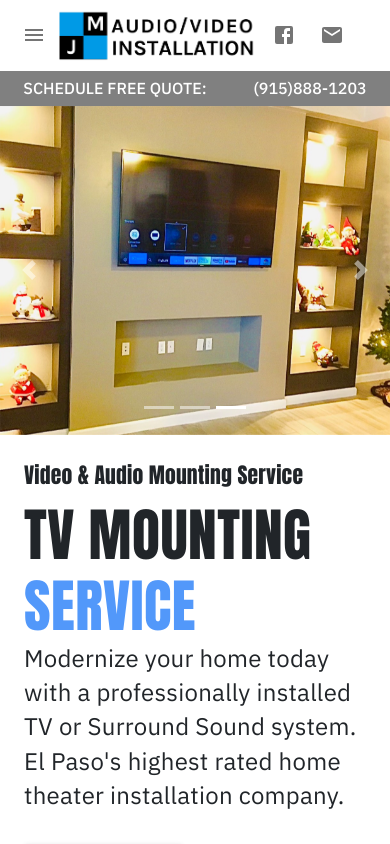
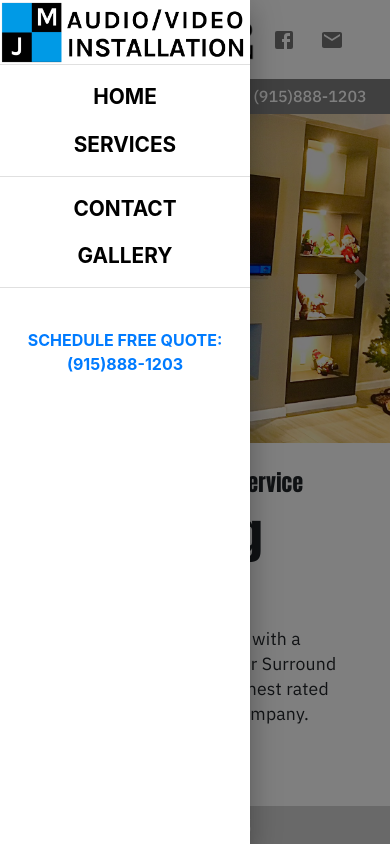
Before and after one commit to noelloera/business_template_1, a React (Create React App) app: page / in a window 390 px wide. Both pictures are taken after a click on the button 33 px from the left and 35 px from the top of the page. Shown: the top 844 px of the page. Built offline with nearby package versions, Linux system fonts and the light colour scheme.

Commit message:
Added the Drawer Component
-Added the Drawer component which is attached to the App Bar which allows you to navigate the website
-Added Links which add contact information to the website
-Changed some styling in the Components for mobile responsiveness

```diff
--- a/package.json
+++ b/package.json
@@ -13,6 +13,7 @@
     "react-bootstrap": "^1.4.3",
     "react-dom": "^17.0.1",
     "react-scripts": "4.0.1",
+    "react-scroll": "^1.8.1",
     "typeface-anton": "^1.1.13",
     "typeface-ibm-plex-sans": "^1.1.13",
     "web-vitals": "^0.2.4"
--- a/src/App.js
+++ b/src/App.js
@@ -7,12 +7,14 @@ import "bootstrap/dist/css/bootstrap.css";
 import Navigation from "./components/Navigation";
 import CarouselComp from "./components/CarouselComp";
 import Content from "./components/Content";
+import Services from "./components/Services";
 function App() {
   return (
     <div className="App">
       <Navigation />
       <CarouselComp />
       <Content />
+      <Services />
     </div>
   );
 }
--- a/src/assets/theme.js
+++ b/src/assets/theme.js
@@ -1,5 +1,4 @@
 import { createMuiTheme } from "@material-ui/core/styles";
-import { green } from "@material-ui/core/colors";
 import "typeface-anton";
 import "typeface-ibm-plex-sans";
 const defaultTheme = createMuiTheme();
@@ -7,7 +6,7 @@ const defaultTheme = createMuiTheme();
 const theme = createMuiTheme({
   palette: {
     primary: { main: "#5298fa", contrastText: "#fff" },
-    secondary: green,
+    secondary: { main: "#fff", contrastText: "#fff" },
   },
   status: {
     danger: "orange",
@@ -16,10 +15,15 @@ const theme = createMuiTheme({
   typography: {
     h4: {
       fontFamily: "Anton",
-      fontSize: "3.6rem",
+      fontSize: "3rem",
       [defaultTheme.breakpoints.up("md")]: {
         fontSize: "6rem",
       },
+    },
+    h6: {
+      fontFamily: "IBM plex sans",
+      color: "white",
+      fontSize: "1.5rem",
     },
     body1: {
       fontFamily: "Anton",
@@ -30,11 +34,11 @@ const theme = createMuiTheme({
     },
     body2: {
       fontFamily: "IBM plex sans",
-      fontSize: "1.5rem",
+      fontSize: "1.1rem",
     },
     button: {
       fontFamily: "IBM plex sans",
-      fontSize: "1rem"
+      fontSize: "1rem",
     },
   },
 });
--- a/src/components/Content.js
+++ b/src/components/Content.js
@@ -11,7 +11,7 @@ const useStyles = makeStyles({
     },
   },
   divStyling: {
-    marginTop: "2rem",
+    marginTop: "0.5rem",
     display: "flex",
   },
   buttonStyling: {
@@ -25,17 +25,17 @@ const Content = () => {
     <div>
       <Grid item container className={classes.content}>
         <Box m={3}>
-          <Grid alignItems="flex-start" item md={9} xs={12}>
+          <Grid alignItems="flex-start" item md={8} xs={12}>
             <Typography gutterBottom align="left" variant="body1">
               Video & Audio Mounting Service
             </Typography>
             <Typography align="left" variant="h4">
-              TV MOUNTING
+              TV Mounting
             </Typography>
             <Typography color="primary" align="left" variant="h4">
-              SERVICE
+              Service
             </Typography>
-            <Typography gutterBottom align="left" variant="body2">
+            <Typography align="left" variant="body2">
               Modernize your home today with a professionally installed TV or
               Surround Sound system. El Paso's highest rated home theater
               installation company.
@@ -45,6 +45,9 @@ const Content = () => {
                 className={classes.buttonStyling}
                 variant="contained"
                 color="primary"
+                onClick={(e) => {
+                  window.location.href = "tel://9158881203";
+                }}
               >
                 Schedule Now
               </Button>
--- /dev/null
+++ b/src/components/Drawer.js
@@ -0,0 +1,137 @@
+import React from "react";
+import clsx from "clsx";
+import { makeStyles } from "@material-ui/core/styles";
+import SwipeableDrawer from "@material-ui/core/SwipeableDrawer";
+import List from "@material-ui/core/List";
+import Divider from "@material-ui/core/Divider";
+import ListItem from "@material-ui/core/ListItem";
+import MenuIcon from "@material-ui/icons/Menu";
+import image from "../assets/jmaudiovideo.png";
+import "typeface-anton";
+import "typeface-ibm-plex-sans";
+import { Link } from "react-scroll";
+import Services from "./Services";
+const useStyles = makeStyles({
+  list: {
+    width: 250,
+  },
+  fullList: {
+    width: "auto",
+  },
+  logo: {
+    width: "100%",
+  },
+  listItems: {
+    color: "black",
+    fontWeight: "bold",
+    fontSize: "1.3rem",
+    margin: "auto",
+  },
+  phone: {
+    marginTop: "2.5rem",
+    fontWeight: "bold",
+    textAlign: "center",
+  },
+});
+
+export default function SwipeableTemporaryDrawer() {
+  const classes = useStyles();
+  const [state, setState] = React.useState({
+    top: false,
+    left: false,
+    bottom: false,
+    right: false,
+  });
+
+  const toggleDrawer = (anchor, open) => (event) => {
+    if (
+      event &&
+      event.type === "keydown" &&
+      (event.key === "Tab" || event.key === "Shift")
+    ) {
+      return;
+    }
+
+    setState({ ...state, [anchor]: open });
+  };
+
+  const handleClose = () => {
+    setState({ open: false });
+  };
+  const list = (anchor) => (
+    <div
+      className={clsx(classes.list, {
+        [classes.fullList]: anchor === "top" || anchor === "bottom",
+      })}
+      role="presentation"
+      onClick={toggleDrawer(anchor, false)}
+      onKeyDown={toggleDrawer(anchor, false)}
+    >
+      <a href="/">
+        <img alt="mounted tv" className={classes.logo} src={image} />
+      </a>
+      <Divider />
+      <List>
+        {["HOME", "SERVICES"].map((text, index) => (
+          <ListItem button key={text}>
+            <Link
+              to={text}
+              smooth="true"
+              style={{ textDecoration: "none" }}
+              className={classes.listItems}
+              primary={text}
+              onClick={(e) => {
+                handleClose();
+              }}
+            >
+              {text}
+            </Link>
+          </ListItem>
+        ))}
+      </List>
+      <Divider />
+      <List>
+        {["CONTACT", "GALLERY"].map((text, index) => (
+          <ListItem button key={text}>
+            <Link
+              style={{ textDecoration: "none" }}
+              underline="none"
+              className={classes.listItems}
+              primary={text}
+            >
+              {text}
+            </Link>
+          </ListItem>
+        ))}
+      </List>
+      <Divider />
+      <div className={classes.phone}>
+        <Link
+          style={{ textDecoration: "none" }}
+          className={classes.phone}
+          href="tel:9158881203"
+        >
+          SCHEDULE FREE QUOTE: (915)888-1203
+        </Link>
+      </div>
+    </div>
+  );
+
+  return (
+    <div>
+      {["left"].map((anchor) => (
+        <React.Fragment key={anchor}>
+          <MenuIcon onClick={toggleDrawer(anchor, true)}></MenuIcon>
+          <SwipeableDrawer
+            anchor={anchor}
+            open={state[anchor]}
+            onClose={toggleDrawer(anchor, false)}
+            onOpen={toggleDrawer(anchor, true)}
+          >
+            {list(anchor)}
+          </SwipeableDrawer>
+        </React.Fragment>
+      ))}
+    </div>
+  );
+}
--- a/src/components/Navigation.js
+++ b/src/components/Navigation.js
@@ -2,7 +2,6 @@ import AppBar from "@material-ui/core/AppBar";
 import Toolbar from "@material-ui/core/Toolbar";
 import IconButton from "@material-ui/core/IconButton";
 import { makeStyles } from "@material-ui/styles";
-import MenuIcon from "@material-ui/icons/Menu";
 import image from "../assets/jmaudiovideo.png";
 import theme from "../assets/theme";
 //MaterialUI Icons
@@ -11,6 +10,7 @@ import Email from "@material-ui/icons/Email";
 //Fonts
 import "typeface-anton";
 import "typeface-ibm-plex-sans";
+import SwipeableTemporaryDrawer from "./Drawer";
 
 const useStyles = makeStyles(() => ({
   typographyStyles: {
@@ -49,7 +49,7 @@ const Navigation = (props) => {
       <Toolbar className={classes.toolbar}>
         <div>
           <IconButton>
-            <MenuIcon />
+            <SwipeableTemporaryDrawer />
           </IconButton>
           <a href="/">
             <img alt="mounted tv" className={classes.logo} src={image} />
--- /dev/null
+++ b/src/components/Services.js
@@ -0,0 +1,52 @@
+import { Typography, Grid, Button } from "@material-ui/core";
+import Box from "@material-ui/core/Box";
+import { makeStyles } from "@material-ui/core/styles";
+import theme from "../assets/theme";
+import "typeface-ibm-plex-sans";
+
+const useStyles = makeStyles({
+  content: {
+    paddingLeft: "0",
+    [theme.breakpoints.up("md")]: {
+      paddingLeft: "4rem",
+    },
+  },
+  divStyling: {
+    margin: "auto",
+    backgroundColor: "lightgray",
+  },
+  buttonStyling: {
+    justifyContent: "flex-end",
+  },
+});
+
+const Services = () => {
+  const classes = useStyles();
+  return (
+    <div id="SERVICES">
+      <div className={classes.divStyling}>
+        <Typography className={classes.divider} variant="h6">
+          SERVICES
+        </Typography>
+      </div>
+      <Grid item container className={classes.content}>
+        <Box m={3}>
+          <Grid alignItems="flex-end" item md={8} xs={12}>
+            <Typography align="right" variant="h4">
+              Professional
+            </Typography>
+            <Typography color="primary" align="right" variant="h4">
+              TV Mounting
+            </Typography>
+            <Typography gutterBottom align="right" variant="body2">
+              Providing excpetional customer service with residential and
+              commercial installations for the best Home Theatre expirience.{" "}
+            </Typography>
+          </Grid>
+        </Box>
+      </Grid>
+    </div>
+  );
+};
+
+export default Services;
--- a/src/index.css
+++ b/src/index.css
@@ -16,6 +16,9 @@ code {
 .MuiButton-root {
   height: 3.7rem;
 }
+.MuiLink-root {
+  text-decoration: "none";
+}
 
 @media only screen and (max-width: 960px) {
   .MuiButton-root {
```
Also changed, not shown: 1 other file (tests, documents, lock files or other folders).
